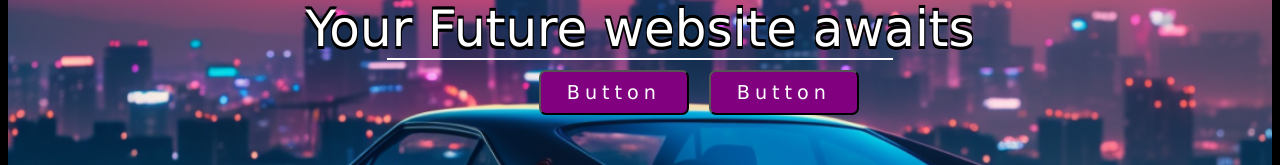
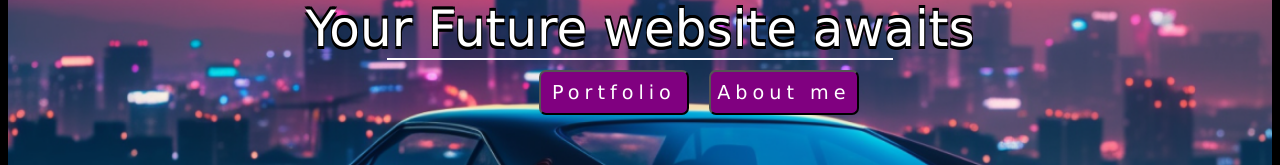
Before and after one commit to LouisWackenier/client-example, a React (Vite) app: page / in a window 1280 px wide. Shown: the part 268-433 px from the top of the page. Built offline with nearby package versions, Linux system fonts and the light colour scheme.

Commit message:
Changed the button names

```diff
--- a/src/Pages/Home.jsx
+++ b/src/Pages/Home.jsx
@@ -83,8 +83,8 @@ const Home = () => {
         <Title>Your Future website awaits</Title>
         <BreakLine />
         <ButtonContainer>
-           <HomeButtonRight>Button</HomeButtonRight>
-           <HomeButtonLeft>Button</HomeButtonLeft>
+           <HomeButtonRight>Portfolio</HomeButtonRight>
+           <HomeButtonLeft>About me</HomeButtonLeft>
         </ButtonContainer>
       </BackgroundImageContainer>
     </Section>
```
